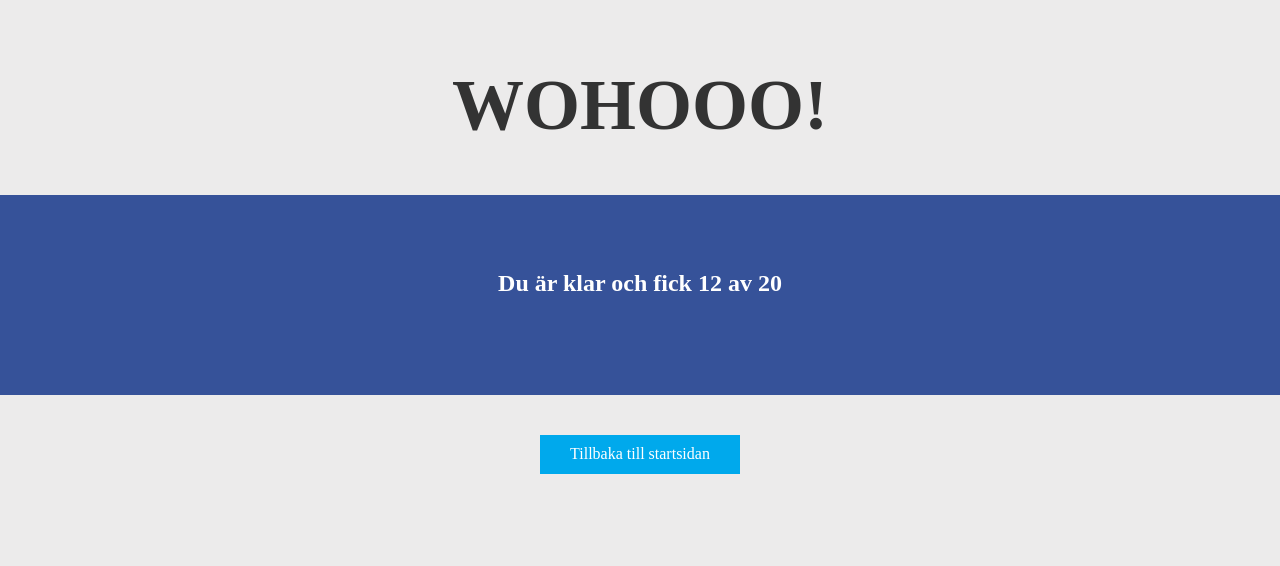
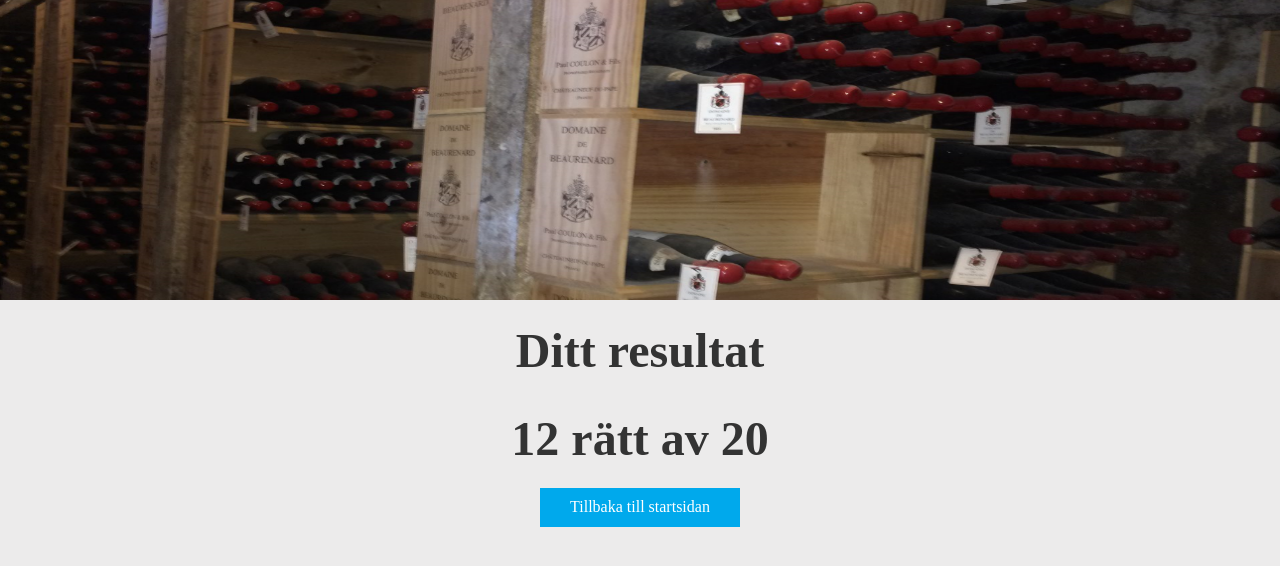
Before and after one commit to emelieahlin/Django_Emelie, a Django app: page /quiz/1/completed/ in a window 1280 px wide. Shown: the top 566 px of the page. Run offline with Django 3.2, Linux system fonts and the light colour scheme; some libraries are stand-ins or nearby versions; some web fonts are replaced.

Commit message:
Bytt design, toppbilder, bort med blå mittremsa
har tagit bort de blå mittenremsorna på alla sidor (ex start som ej hade
en) och lagt till en toppbannerbild på alla sidor.

```diff
--- a/quiz/templates/quiz/completed.html
+++ b/quiz/templates/quiz/completed.html
@@ -10,21 +10,16 @@
  <link href="https://fonts.googleapis.com/css?family=Playfair+Display+SC|Source+Serif+Pro|Vidaloka" rel="stylesheet">
 </head>
 <body>
-<h1>WOHOOO!</h1>
-<br>
-<br>
+<img class="startpicture" src="/static/vinflaska.png" alt="Mat och vin-quiz" height="300" width="100%">
+<h2>Ditt resultat</h2>
 <div class="container-fluid">
     <div class="row">
       <div class="col-md-12 column4">
        <div class="full-width-div">
-      <br>
-      <br>
-        <h3>Du är klar och fick {{ correct }} av {{ total }}</h3>
+        <h2> {{ correct }} rätt av {{ total }}</h2>
       </div>
     </div>
   </div>
-  <br>
-  <br>
   <center><a class="button" type="button" href="{% url 'start_page' %}">Tillbaka till startsidan</a></center>
 </body>
 </html>
--- a/static/emelie_style.css
+++ b/static/emelie_style.css
@@ -3,25 +3,22 @@ body {
 	font-family: 'Vidaloka', serif;
 	font-family: 'Playfair Display SC', serif;
 	font-family: 'Source Serif Pro', serif;
-	padding-top: 46px;
-}
+	}
 h1 {
 	font-size: 72px;
 	font-weight: bold;
 	text-align: center;
 }
 h2 {
-	font-size: 38px;
+	font-size: 48px;
 	font-weight: bold;
 	text-align: center;
 }
 h3 {
 	font-size: 24px;
-	font-weight: bold;
 }
 h4 {
 	font-size: 20px;
-	font: italic;
 }
 p {
 	text-align: center;
@@ -34,20 +31,18 @@ a {
 	margin-bottom: 20px;
 }
 .startpicture {
-	margin-bottom: 20px;
+	margin-bottom: 5px;
 }
 
 .column{
 	text-align: center;
 }
 .column4 {
-	background-color: #365299;
 	width: 100%;
 	text-align: center;
-	color: #ffffff;
 	vertical-align: middle;
-	padding: 15px;
-	min-height: 200px;
+	padding: 5px;
+	min-height: 100px;
 }
 .full-width-div {
     width: 100%;
```
Also changed, not shown: quiz/templates/quiz/question.html (+4 -10 lines), quiz/templates/quiz/quiz.html (+3 -8 lines), quiz/templates/quiz/startpage.html (+9 -4 lines), static/druvor.PNG (added), static/flarn.JPG (added), static/flaskor.JPG (added), static/glass.JPG (added), static/vinflaska.PNG (added), 10 other files.
